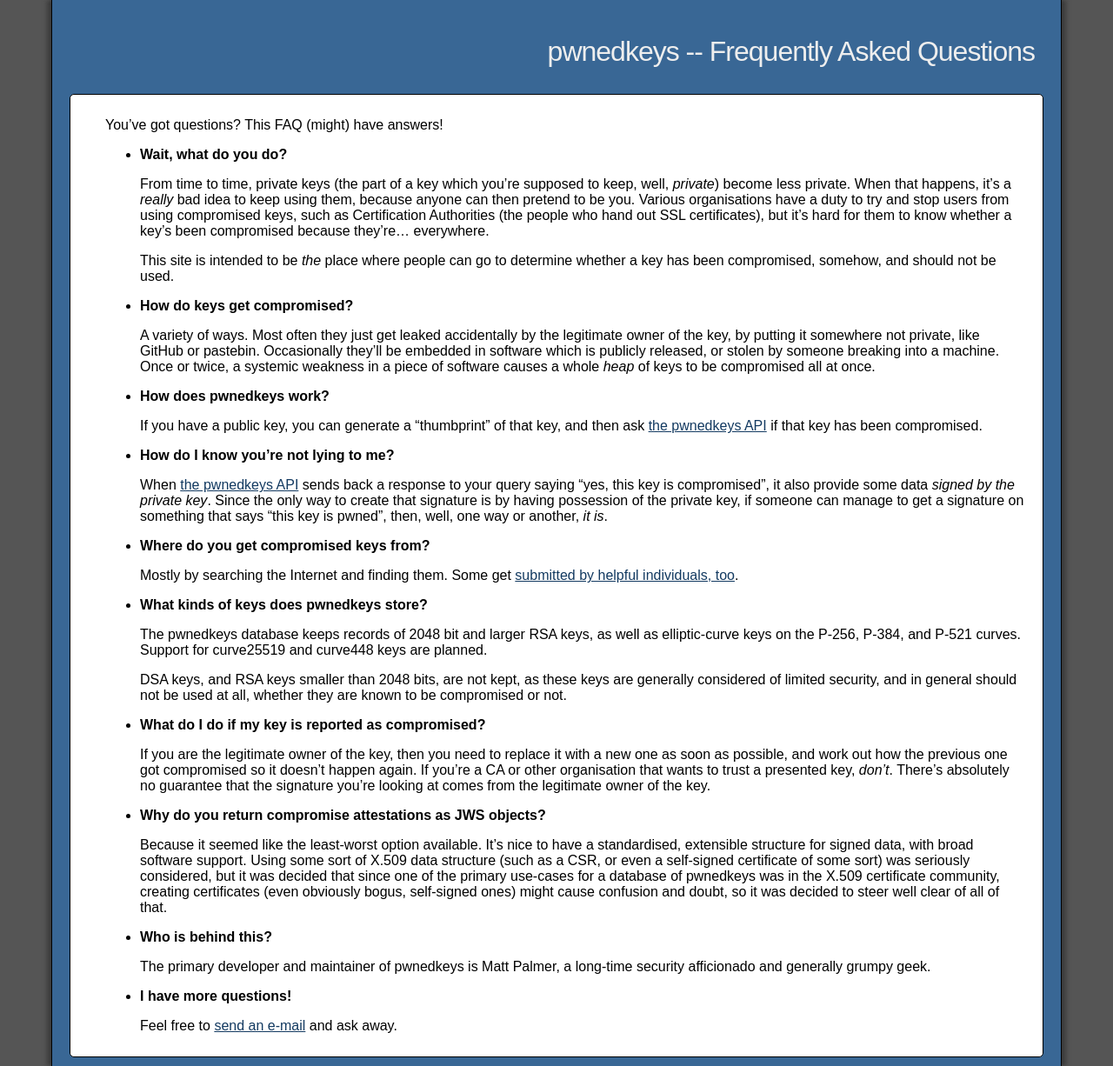
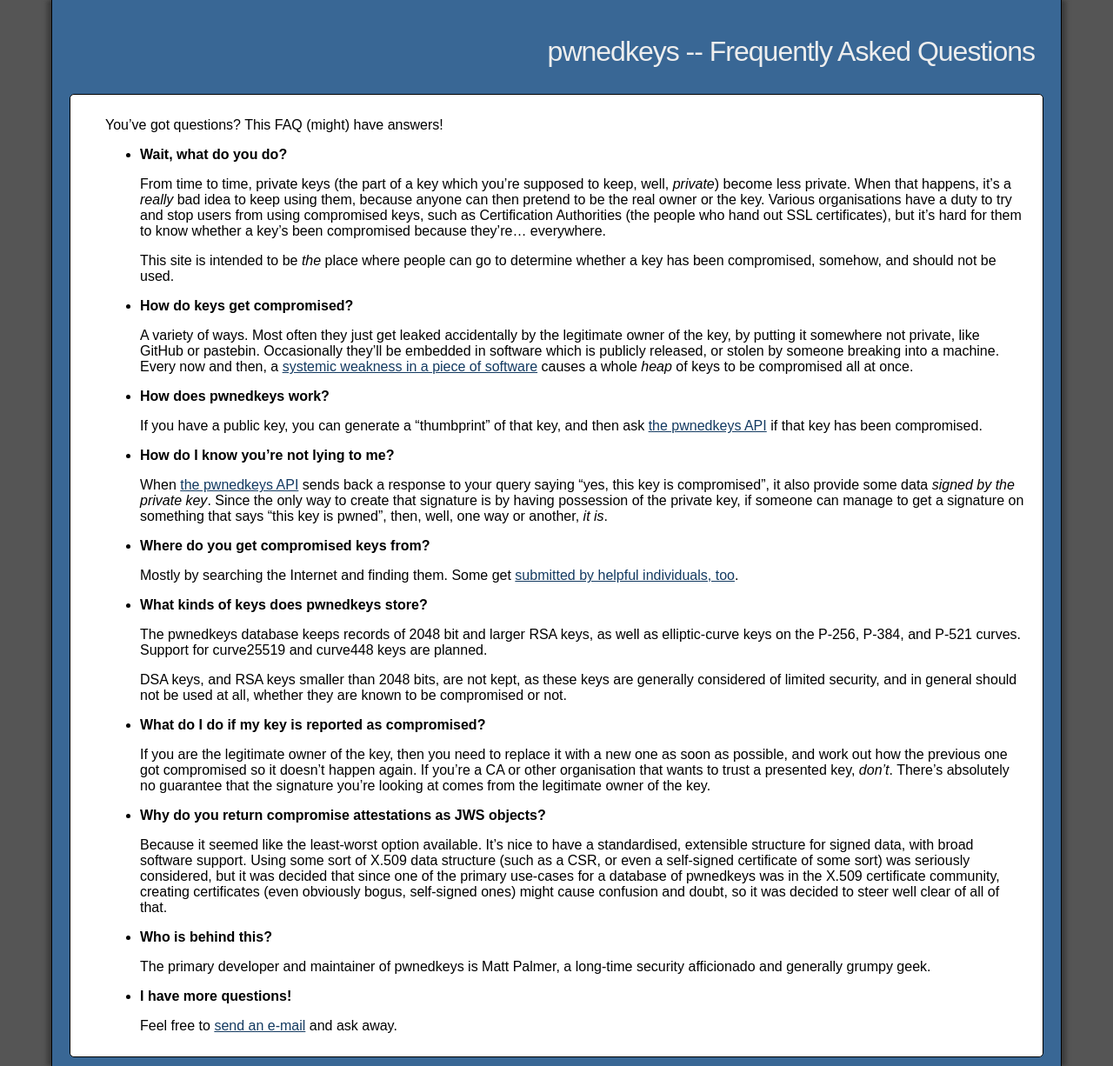
Before and after one commit to pwnedkeys/pwnedkeys-site, a Jekyll site: the page built from faq.md, in a window 1280 px wide. Shown: the whole page at 87% size. Built offline with Jekyll 4.4.1, drawn with Linux system fonts in a browser that asks for light colours.

Commit message:
A few last tweaks

```diff
--- a/faq.md
+++ b/faq.md
@@ -9,10 +9,10 @@ You've got questions?  This FAQ (might) have answers!
   From time to time, private keys (the part of a key which you're supposed to
   keep, well, *private*) become less private.  When that happens, it's a
   *really* bad idea to keep using them, because anyone can then pretend to be
-  you.  Various organisations have a duty to try and stop users from using
-  compromised keys, such as Certification Authorities (the people who hand out
-  SSL certificates), but it's hard for them to know whether a key's been
-  compromised because they're... everywhere.
+  the real owner or the key.  Various organisations have a duty to try and stop
+  users from using compromised keys, such as Certification Authorities (the
+  people who hand out SSL certificates), but it's hard for them to know whether
+  a key's been compromised because they're... everywhere.
 
   This site is intended to be *the* place where people can go to determine
   whether a key has been compromised, somehow, and should not be used.
@@ -20,10 +20,11 @@ You've got questions?  This FAQ (might) have answers!
 * **How do keys get compromised?**
 
   A variety of ways.  Most often they just get leaked accidentally by the
-  legitimate owner of the key, by putting it somewhere not private, like
-  GitHub or pastebin.  Occasionally they'll be embedded in software which
-  is publicly released, or stolen by someone breaking into a machine.
-  Once or twice, a systemic weakness in a piece of software causes a whole
+  legitimate owner of the key, by putting it somewhere not private, like GitHub
+  or pastebin.  Occasionally they'll be embedded in software which is publicly
+  released, or stolen by someone breaking into a machine.  Every now and then,
+  a [systemic weakness in a piece of
+  software](https://www.debian.org/security/2008/dsa-1571) causes a whole
   *heap* of keys to be compromised all at once.
 
 * **How does pwnedkeys work?**
```
Also changed, not shown: search.md (+2 -2 lines), submit.md (+1 -4 lines).
